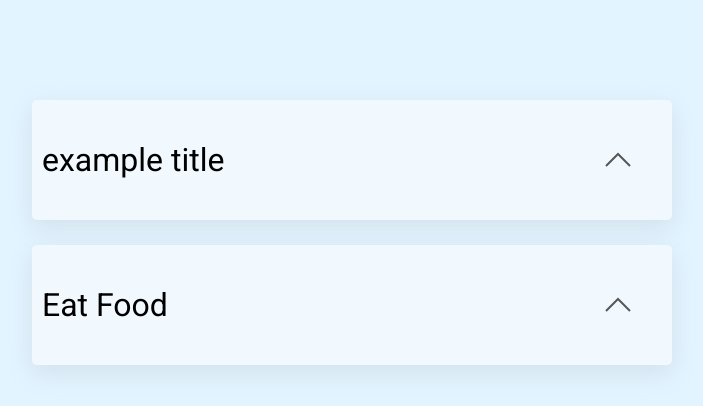
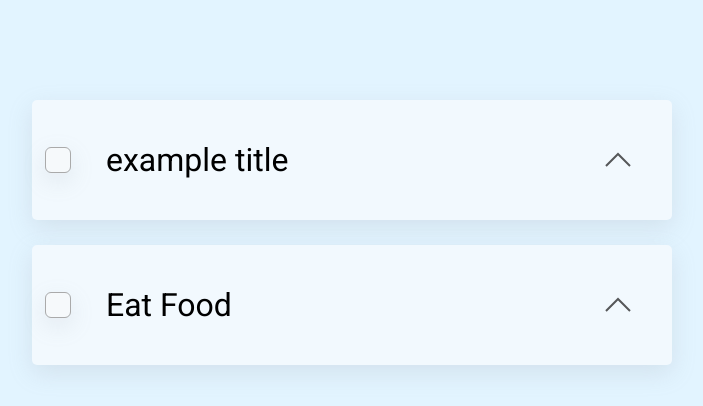
Before and after one commit to jkwanhow/fine-a-todo-list, a React (Vite) app: page / in a window 1280 px wide. Shown: the top 406 px of the page, without its empty margins (288-991 px from the left). Built offline with nearby package versions, Linux system fonts and the light colour scheme.

Commit message:
intial checkbox made

```diff
--- a/src/assets/index.css
+++ b/src/assets/index.css
@@ -4,6 +4,7 @@
     --generic-font: "Roboto";
     --light-blue: #e2f4ff;
     --light-blue-secondary: #f2f9fe;
+    --light-blue-three: #f6f9fb;
     --dark-blue: #120d61;
     --font-color-light: #000000;
 }
@@ -40,9 +41,39 @@ body {
     width: 100%;
     height: 100%;
 }
+.header .checkbox-container {
+    width: 2rem;
+    height: 2rem;
+    display: flex;
+    justify-content: center;
+    align-items: center;
+
+}
+
+.header .checkbox-container .row-checkbox{
+    display: none;
+    position: absolute;
+    height: 0;
+    width: 0;
+}
+
+.header .checkbox-container .checkmark{
+    height: 75%;
+    width: 75%;
+    border-radius: 5px;
+    background-color: var(--light-blue-three);
+    outline: 1px solid #AAAAAA;
+    box-shadow: rgba(149, 157, 165, 0.2) 0px 8px 24px;
+    position: relative;
+}
+.header .checkbox-container .checkmark:hover{
+    background-color: var(--light-blue);
+
+}
 
 .header .task-title-container {
-    width: 85%;
+    padding-left: 5%;
+    width: 75%;
 }
 
 .todo-row-container .header .expand-icon {
--- /dev/null
+++ b/src/components/Inputs/Checkbox.tsx
@@ -0,0 +1,12 @@
+import React from 'react';
+import { CheckboxProps } from './types';
+
+export default function({checked}:CheckboxProps){
+
+    return(
+        <label className='checkbox-container'>
+            <input type='checkbox' className='row-checkbox' checked={checked}/>
+            <div className='checkmark'></div>
+        </label>
+    )
+}
--- /dev/null
+++ b/src/components/Inputs/types.d.ts
@@ -0,0 +1,3 @@
+export interface CheckboxProps {
+    checked: boolean;
+}
--- a/src/components/ToDoItem/Header.tsx
+++ b/src/components/ToDoItem/Header.tsx
@@ -2,11 +2,13 @@ import React from 'react';
 import { HeaderProps } from './types';
 import upArrow from '../../assets/icons/expandUpArrow.svg';
 import editIcon from '../../assets/icons/edit.svg';
+import Checkbox from '../Inputs/Checkbox';
 
-export default function Header({title, expanded, handleExpandClick, canExpand=false}:HeaderProps){
+export default function Header({title, expanded, handleExpandClick, canExpand=false, complete, handleStatusClick}:HeaderProps){
 
     return(
         <div className='header'>
+            <Checkbox checked={complete}/>
             <div className='task-title-container'><h1>{title}</h1></div>
             {canExpand?
                 <img data-testid='expand-button' className={`expand-icon ${expanded?'rotate':''}`} src={upArrow} onClick={handleExpandClick}/>
--- a/src/components/ToDoItem/index.tsx
+++ b/src/components/ToDoItem/index.tsx
@@ -5,12 +5,15 @@ import Details from './Details';
 import { TaskProps } from './types';
 
 
-export default function({title, details}:TaskProps){
+export default function({title, details, complete}:TaskProps){
     const [expanded, setExpanded] = useState(false);
+    const [completed, setCompleted] = useState(complete);
     const toggleExpand = () => { setExpanded(!expanded); }
+    const toggleComplete = () => {setCompleted(completed);}
     return(
     <div className='todo-row-container'>
-        <Header title={title} expanded={expanded} handleExpandClick={toggleExpand} canExpand={details?true:false}/>
+        <Header title={title} expanded={expanded} handleExpandClick={toggleExpand}
+        canExpand={details?true:false} complete={completed} handleStatusClick={toggleComplete}/>
         {expanded?
         <Details details={details} />
         :
```
